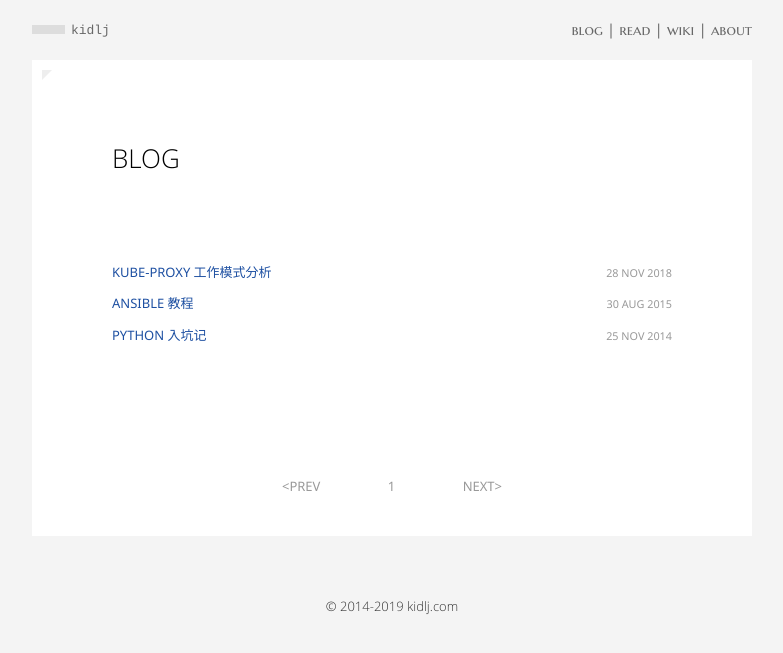
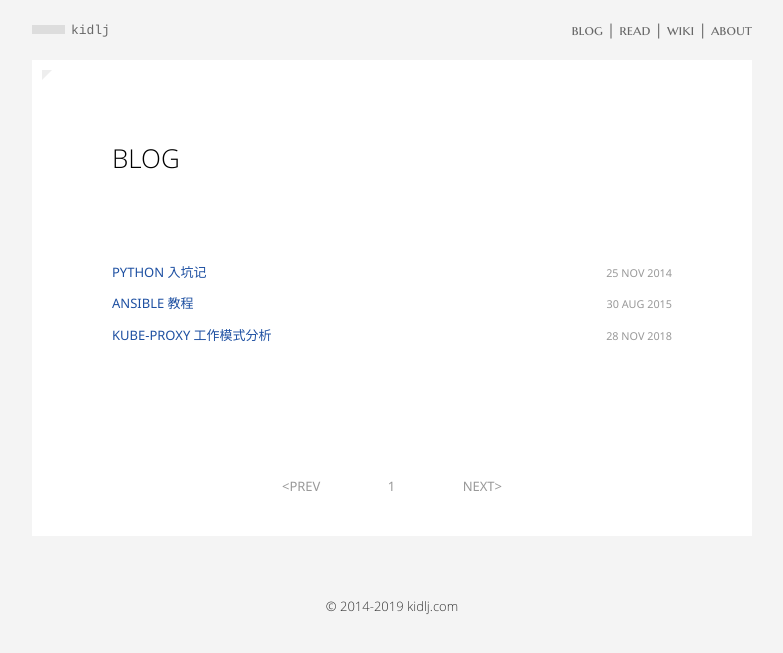
Before and after one commit to kidlj/awei, a Jekyll site: the page built from blog/index.html, in a window 1280 px wide. Shown: the top 653 px of the page, without its empty margins (248-1031 px from the left). Built offline with Jekyll 4.4.1, drawn with Linux system fonts in a browser that asks for light colours; the list of posts is cut into pages by our own code.

Commit message:
fix read/blog index page sorting

```diff
--- a/blog/index.html
+++ b/blog/index.html
@@ -11,7 +11,8 @@ title: Blog
     </header>
 
     <ul class="post-listing">
-      {% for post in paginator.posts | sort "date" %}
+      {% assign posts = paginator.posts | sort:"date" %}
+      {% for post in posts %}
       <li><small class="author muted">{{ post.date | date_to_string }}</small>
         <a href="{{ post.url }}">{{ post.title }}</a></li>
       {% endfor %}
--- a/read/index.html
+++ b/read/index.html
@@ -11,7 +11,8 @@ title: Read
     </header>
 
     <ul class="post-listing">
-      {% for post in site.read %}
+      {% assign posts = site.read | sort:"date" %}
+      {% for post in posts %}
       <li><small class="author muted">{{ post.author }}</small>
         <a href="{{ post.url }}">{{ post.title }}</a></li>
       {% endfor %}
```
